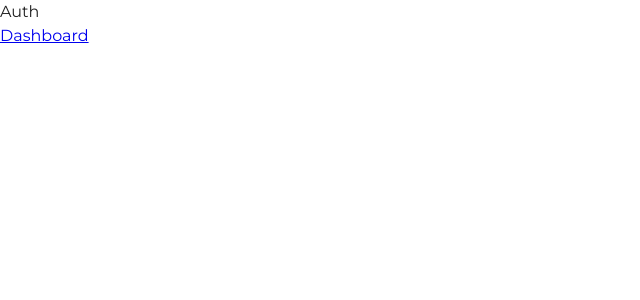
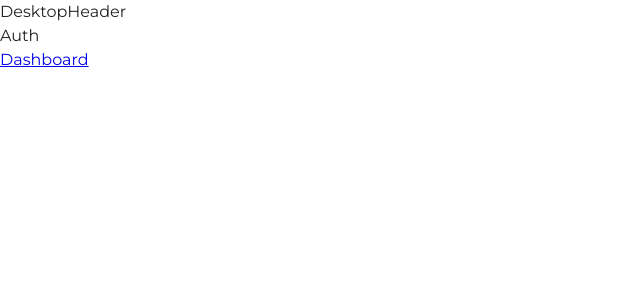
Before and after one commit to gertie-sheshe/your-feedback, a React (Create React App) app: page / in a window 1280 px wide. Shown: the top 300 px of the page, without its empty margins (0-640 px from the left). Built offline with nearby package versions, Linux system fonts and the light colour scheme.

Commit message:
(feat) add mvp header

```diff
--- a/src/components/App/App.js
+++ b/src/components/App/App.js
@@ -1,10 +1,12 @@
 import { Routes, Route } from "react-router-dom";
+import Header from "../../layout/Header";
 import Dashboard from "../../views/Dashboard";
 import Auth from "../../views/Auth";
 
 function App() {
   return (
     <div className="App">
+      <Header />
       <Routes>
         <Route path="/" element={<Auth />} />
         <Route path="/dashboard" element={<Dashboard />} />
--- /dev/null
+++ b/src/layout/Header/DesktopHeader.js
@@ -0,0 +1,8 @@
+import React from "react";
+import { Grid } from "@mui/material";
+
+function DesktopHeader({ sx }) {
+  return <Grid sx={sx}>DesktopHeader</Grid>;
+}
+
+export default DesktopHeader;
--- /dev/null
+++ b/src/layout/Header/Header.js
@@ -0,0 +1,22 @@
+import React from "react";
+import DesktopHeader from "./DesktopHeader";
+import MobileHeader from "./MobileHeader";
+
+function Header() {
+  return (
+    <div>
+      <DesktopHeader
+        sx={{
+          display: { xs: "none", sm: "none", md: "flex" },
+        }}
+      />
+      <MobileHeader
+        sx={{
+          display: { xs: "flex", md: "none" },
+        }}
+      />
+    </div>
+  );
+}
+
+export default Header;
--- /dev/null
+++ b/src/layout/Header/MobileHeader.js
@@ -0,0 +1,8 @@
+import React from "react";
+import { Grid } from "@mui/material";
+
+function MobileHeader({ sx }) {
+  return <Grid sx={sx}>MobileHeader</Grid>;
+}
+
+export default MobileHeader;
--- /dev/null
+++ b/src/layout/Header/index.js
@@ -0,0 +1,3 @@
+import Header from "./Header";
+
+export default Header;
```
